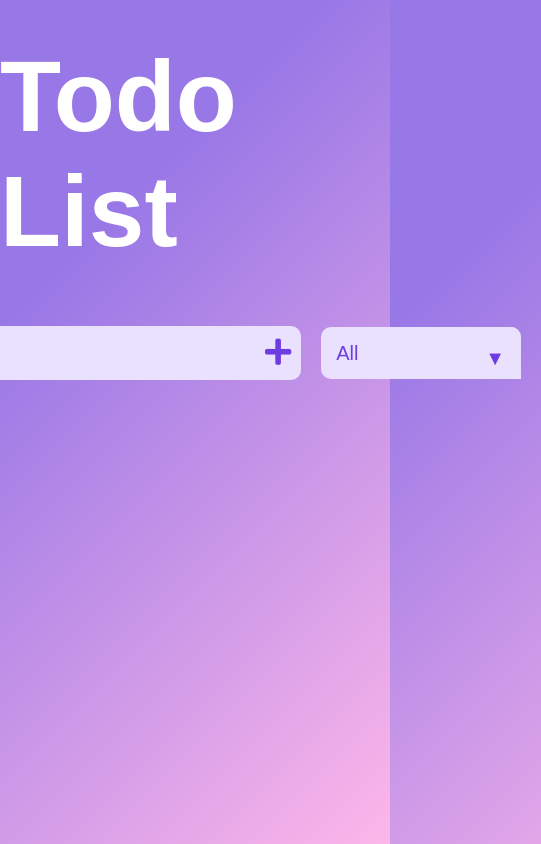
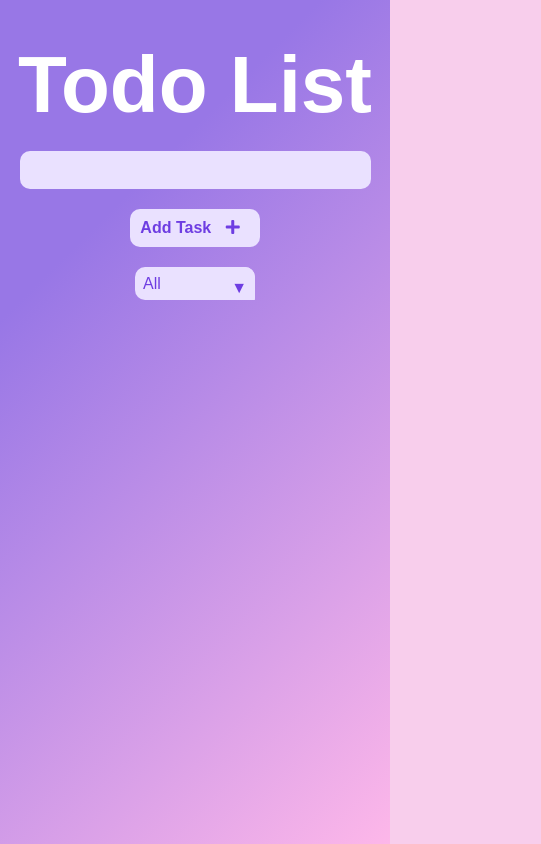
Before and after one commit to JaskiratOberoi/Todo-app-vanilla-js, a plain HTML site: page index.html in a window 390 px wide. Shown: the whole page, 541 px wide, since content can reach past the window. Drawn offline with Linux system fonts and the light colour scheme; a web font is replaced by a local one.

Commit message:
Mobiles fixes v1

```diff
--- a/style.scss
+++ b/style.scss
@@ -181,3 +181,86 @@ select {
     transition: all 0.3s ease;
   }
 }
+
+@media all and (max-width: 600px) {
+  header {
+    h1 {
+      font-size: 4rem;
+    }
+  }
+
+  main {
+    form {
+      flex-wrap: wrap;
+      width: 100%;
+      flex-direction: column;
+
+      input,
+      button {
+        padding: 0.5rem;
+        font-size: 0.8rem;
+        border-radius: 10px;
+        margin-top: 1rem;
+      }
+
+      input {
+        width: 90vw;
+      }
+      button {
+        i {
+          font-size: 0.8rem;
+          padding: 0 0.5rem;
+        }
+
+        &::before {
+          content: "Add Task ";
+          position: relative;
+          font-weight: 550;
+        }
+      }
+    }
+  }
+
+  .select {
+    margin: 1rem;
+
+    select {
+      color: #6e3de2;
+      background: #eae1ff;
+      width: 6rem;
+      font-size: 0.8rem;
+      padding: 0.4rem;
+    }
+
+    &::after {
+      padding: 0.4rem;
+      font-size: 0.8rem;
+    }
+  }
+
+  .todo-container {
+    .todo-list {
+      width: 90vw;
+
+      .todo {
+        margin: 0.3rem;
+
+        font-size: 0.8rem;
+
+        li {
+          flex: 1;
+        }
+      }
+    }
+  }
+
+  .delete-btn,
+  .complete-btn {
+    padding: 0.5rem;
+    font-size: 0.8rem;
+  }
+
+  .todo-item {
+    padding: 0 0.5rem;
+  }
+}
```
Also changed, not shown: style.css, 1 other file.
